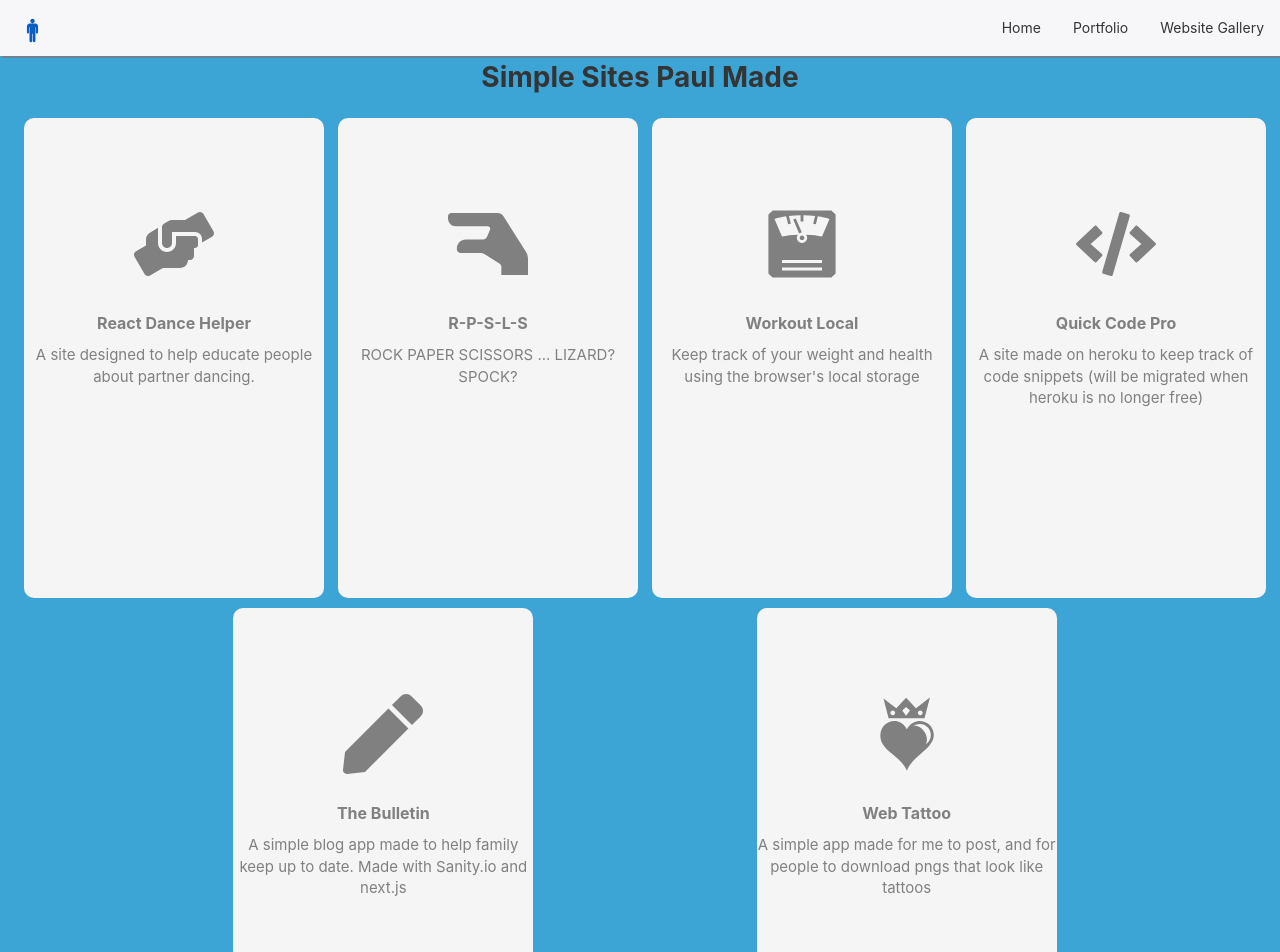
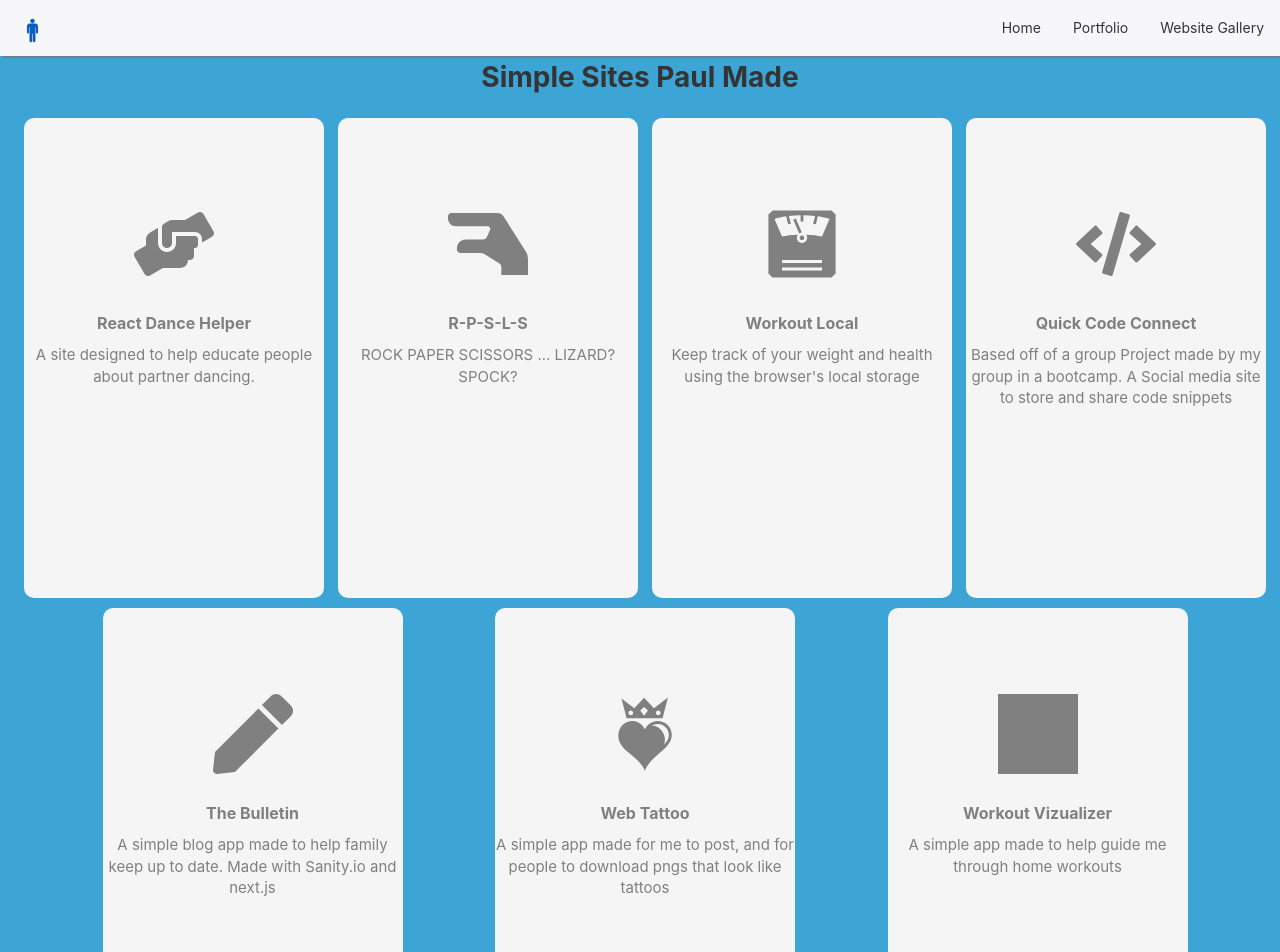
Before and after one commit to wuzzlefump/paul-elliott-page, a React (Create React App) app: page /websites in a window 1280 px wide. Shown: the top 952 px of the page. Built offline with nearby package versions, Linux system fonts and the light colour scheme.

Commit message:
more sites

```diff
--- a/src/screens/Portfolio/Skills.json
+++ b/src/screens/Portfolio/Skills.json
@@ -198,6 +198,26 @@
         "skill":"Lead / Follow",
         "type":"dance",
         "description":"Paul can both lead and follow when he dances"
+    },
+    {
+        "skill":"Communication",
+        "type":"sales",
+        "description":"Paul has had many jobs that emphasize communication (eg: Teaching, Food Service, Paper Sales, etc...  "
+    },
+    {
+        "skill":"Listening",
+        "type":"sales",
+        "description":"Over the years paul has found that if you listen to the client, they'll tell you what it is they want."
+    },
+    {
+        "skill":"Enthusiasm",
+        "type":"sales",
+        "description":"If Paul is enthusiastic about what he is selling he is great at getting others enthusiastic about it as well."
+    },
+    {
+        "skill":"Public Speaking",
+        "type":"sales",
+        "description":"As a teacher, and coach, Paul had to speak for hours on end to individuals and groups."
     }
 
 ]
--- a/src/screens/Websites/Websites.tsx
+++ b/src/screens/Websites/Websites.tsx
@@ -1,7 +1,7 @@
 import TopBar from "../../components/TopBar"
 import styles from "./Websites.module.css"
 import {FaHandsHelping, FaHandLizard, FaCode, FaPen} from "react-icons/fa"
-import {GiCrownedHeart} from "react-icons/gi"
+import {GiCrownedHeart, GiWeightLiftingDown} from "react-icons/gi"
 import {GiWeightScale} from "react-icons/gi"
 export default function Websites(){
 
@@ -31,9 +31,9 @@ let list :webItem[] =[
         icon:<GiWeightScale/>,
     },
     {
-        title:"Quick Code Pro",
-        description:"A site made on heroku to keep track of code snippets (will be migrated when heroku is no longer free)",
-        link:"https://qcpro.herokuapp.com/",
+        title:"Quick Code Connect",
+        description:"Based off of a group Project made by my group in a bootcamp. A Social media site to store and share code snippets",
+        link:"https://qc-connect.vercel.app",
         icon:<FaCode/>
     },
     {
@@ -48,6 +48,13 @@ let list :webItem[] =[
         link:"https://web-tattoo.vercel.app/",
         icon:<GiCrownedHeart/>
     },
+        {
+        title:"Workout Vizualizer",
+        description:"A simple app made to help guide me through home workouts ",
+        link:"https://workout-visualizer.vercel.app/",
+        icon:<GiWeightLiftingDown/>
+    },
+
 ]
     return(
         <div className={styles.app}>
```
